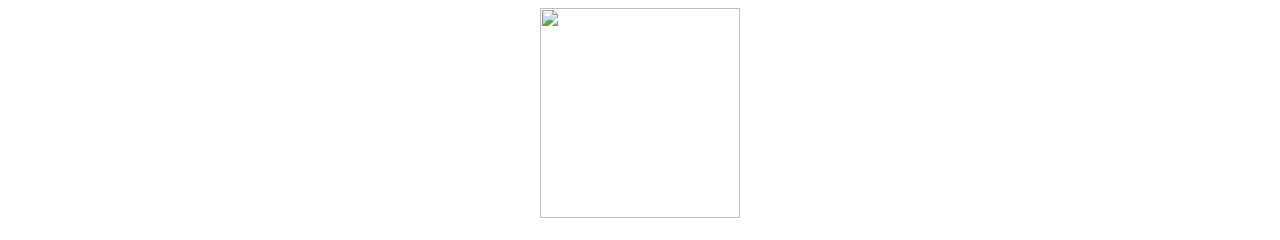
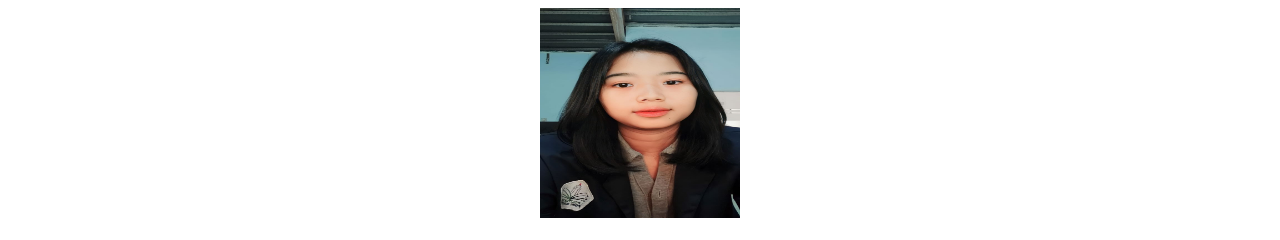
Before and after one commit to claristapau/latihan-1, a plain HTML site: page index.html in a window 1280 px wide. Shown: the top 240 px of the page. Drawn offline with Linux system fonts and the light colour scheme.

Commit message:
Update index.html

```diff
--- a/index.html
+++ b/index.html
@@ -5,7 +5,7 @@
 </head>
 <body>
   <div align="center" >
-        <img src="paula1.jpg" width="200" height="210">
+        <img src="foto.jpg" width="200" height="210">
     </div>
   <h1 align="center">CURRICULUM VITAE</h1>
     <hr>
```
